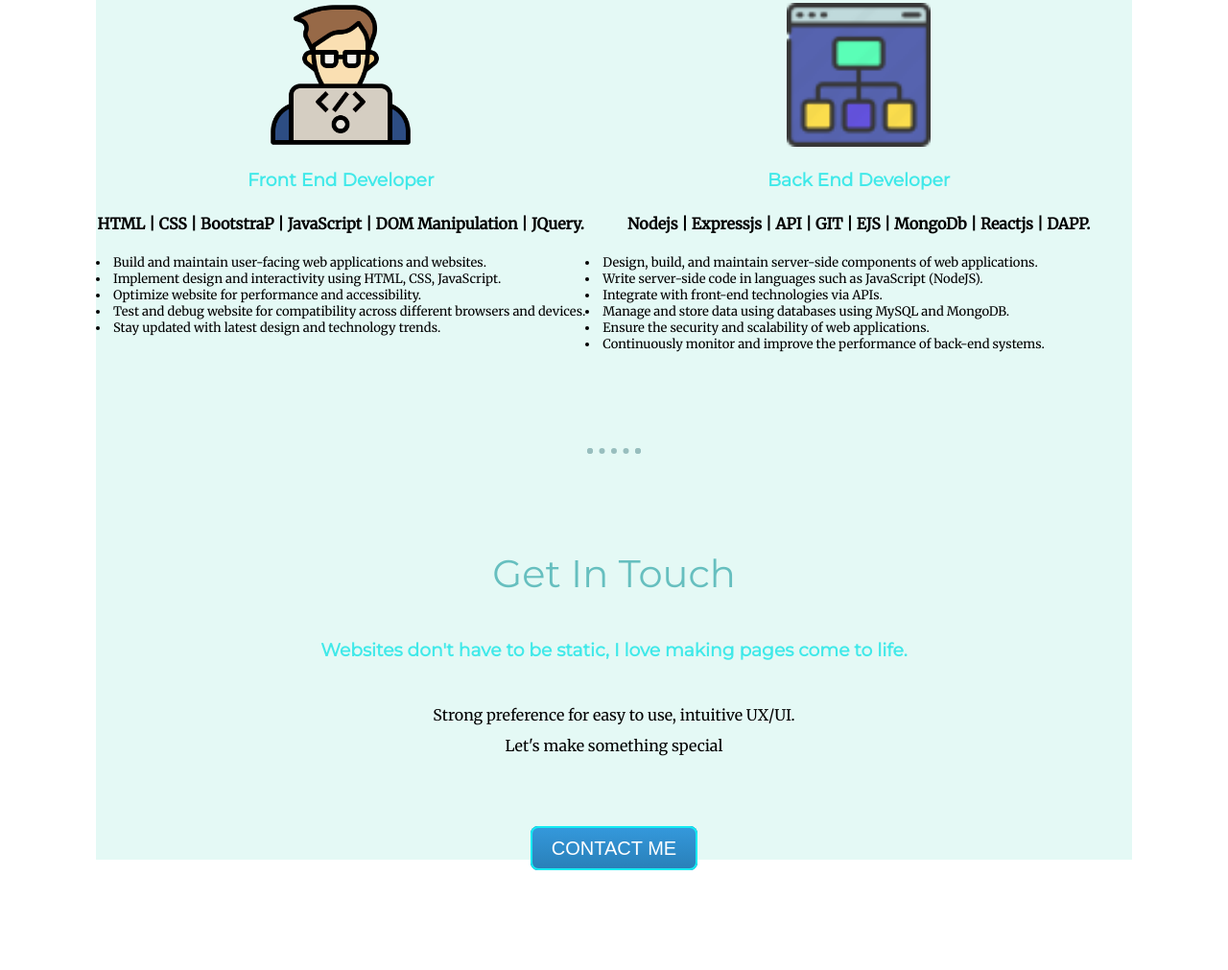
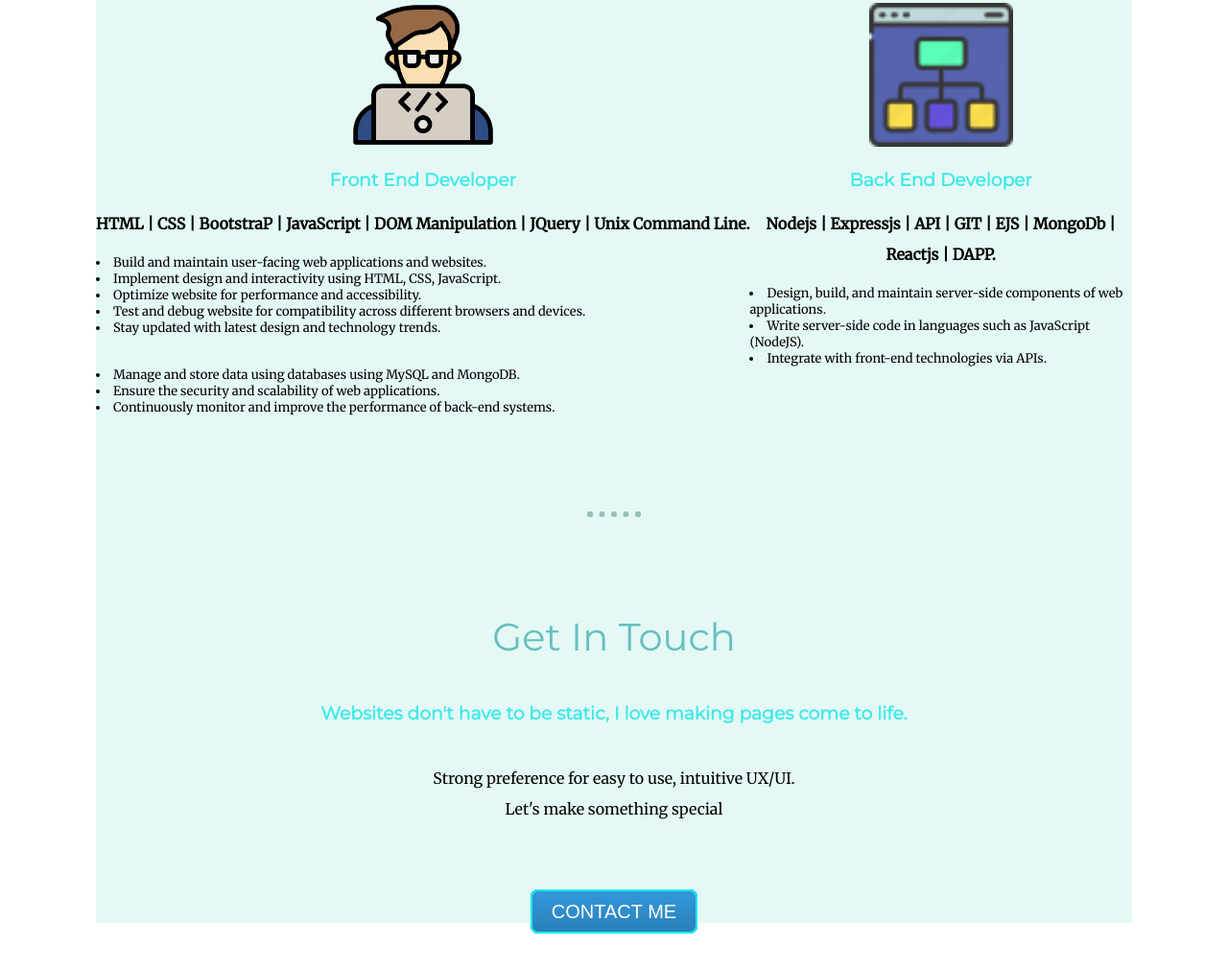
Before and after one commit to ukahchu/resume-final, a plain HTML site: page index.html in a window 1280 px wide. Shown: the part 1496-2507 px from the top of the page at 96% size. Drawn offline with Linux system fonts and the light colour scheme.

Commit message:
added unix command line

```diff
--- a/index.html
+++ b/index.html
@@ -39,7 +39,7 @@
           <div class="Front-End"">
             <img class="new-image" src="images/coding.png" alt="freelance Developer">
             <h3>Front End Developer</h3>
-            <p><strong>HTML | CSS | BootstraP | JavaScript | DOM Manipulation | JQuery.</strong></p>
+            <p><strong>HTML | CSS | BootstraP | JavaScript | DOM Manipulation | JQuery | Unix Command Line.</strong></p>
             <p>
               <div class="frontend-text">
               <li> Build and maintain user-facing web applications and websites.</li>
```
